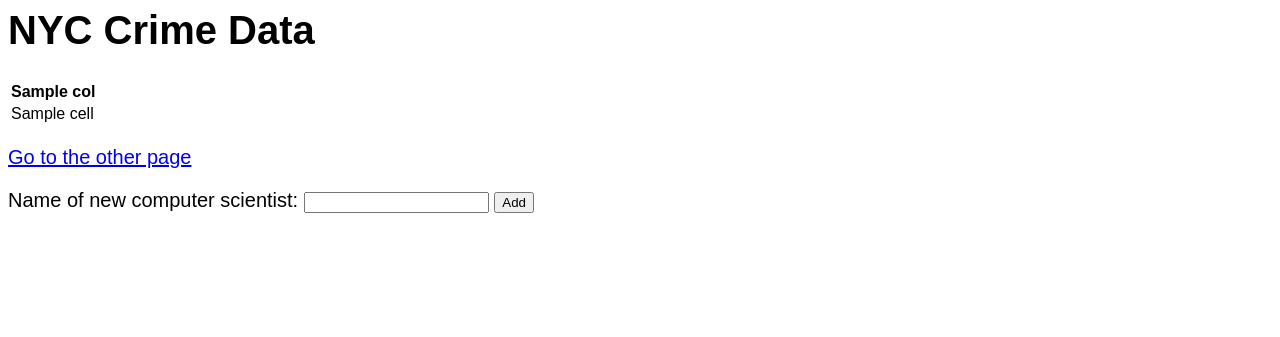
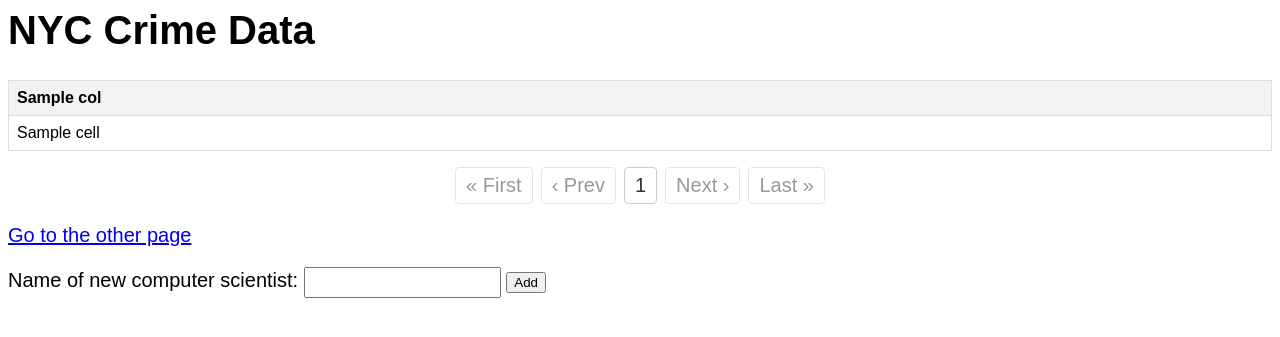
Before and after one commit to candylyt/nyc-crimedata, a Flask app: template templates/index.html in a window 1280 px wide. Shown: the top 337 px of the page. Run offline with Flask 3, Linux system fonts and the light colour scheme; the template is opened without the code that fills it: most values are stand-ins (such as "Sample title", 1, 10 or a date in 2020); parts of the project's set-up code (start-up, migrations or seed data) failed here and were passed over.

Commit message:
pagination of all data complete

```diff
--- a/server.py
+++ b/server.py
@@ -9,10 +9,12 @@ A debugger such as "pdb" may be helpful for debugging.
 Read about it online.
 """
 import os
+from pydoc import text
 # accessible as a variable in index.html:
 from sqlalchemy import *
 from sqlalchemy.pool import NullPool
 from flask import Flask, request, render_template, g, redirect, Response, abort
+from math import ceil
 
 tmpl_dir = os.path.join(os.path.dirname(os.path.abspath(__file__)), 'templates')
 app = Flask(__name__, template_folder=tmpl_dir)
@@ -113,14 +115,28 @@ def index():
 	See its API: https://flask.palletsprojects.com/en/1.1.x/api/#incoming-request-data
 	"""
 
+	# query parameters
+	page = max(int(request.args.get("page", 1)), 1)
+	incidents_per_page = 20
+
 	# DEBUG: this is debugging code to see what request looks like
 	print(request.args)
 
+	# count the total number of incidents
+	count_query = """
+	SELECT COUNT(*) As total
+	FROM incident;
+	"""
 
+	total_incidents = g.conn.execute(text(count_query)).scalar_one()
+	print(total_incidents)
+
+	total_pages = max(ceil(total_incidents/incidents_per_page), 1)
+	offset = (page - 1) * incidents_per_page
 	#
 	# example of a database query
 	#
-	select_query = """
+	data_query = """
 	SELECT i.occurred_date, ct.crime_type, lc.category, ct.severity, i.status, j.description AS jurisdiction, a.borough, a.postal_code
 	FROM incident i
 		JOIN address a ON i.address_id = a.address_id
@@ -128,9 +144,9 @@ def index():
 		JOIN classified_as ca ON i.incident_id = ca.incident_id
 		JOIN crimetype ct ON ca.crime_type_id = ct.crime_type_id
 		JOIN lawcategory lc ON lc.law_cat_id = ct.law_cat_id
-	LIMIT 10;
+	LIMIT :limit OFFSET :offset;
 	"""
-	cursor = g.conn.execute(text(select_query))
+	cursor = g.conn.execute(text(data_query), {"limit": incidents_per_page, "offset": offset})
 
 	rows = cursor.fetchall()
 	columns = cursor.keys()
@@ -138,6 +154,14 @@ def index():
 	# for result in cursor:
 	# 	incidents.append(result[0])
 	cursor.close()
+
+	base_args = {}
+	base_args["incidents_per_page"] = incidents_per_page
+
+	window = 3
+	start = max(page - window, 1)
+	end = min(page + window, total_pages)
+	page_numbers = list(range(start, end + 1))
 
 	#
 	# Flask uses Jinja templates, which is an extension to HTML where you can
@@ -173,7 +197,17 @@ def index():
 	# for example, the below file reads template/index.html
 	#
 	# return render_template("index.html", **context)
-	return render_template("index.html", rows=rows, columns=columns)
+	return render_template(
+		"index.html",
+		rows=rows,
+		columns=columns,
+		page=page,
+		per_page=incidents_per_page,
+		total=total_incidents,
+		total_pages=total_pages,
+		page_numbers=page_numbers,
+		base_args=base_args
+	)
 
 #
 # This is an example of a different path.  You can see it at:
--- a/templates/index.html
+++ b/templates/index.html
@@ -3,6 +3,61 @@
     body {
       font-size: 15pt;
       font-family: arial;
+    }
+    table {
+      border-collapse: collapse;
+      width: 100%;
+      margin-top: 16px;
+    }
+    th,
+    td {
+      border: 1px solid #ddd;
+      padding: 8px;
+      text-align: left;
+    }
+    th {
+      background: #f2f2f2;
+    }
+    .pagination {
+      display: flex;
+      justify-content: center;
+      align-items: center;
+      gap: 8px;
+      margin-top: 16px;
+      flex-wrap: wrap;
+    }
+    .pagination a,
+    .pagination span {
+      padding: 6px 10px;
+      border: 1px solid #ccc;
+      border-radius: 4px;
+      text-decoration: none;
+      color: #333;
+    }
+    .pagination .active {
+      background: blue;
+      color: #fff;
+      border-color: #333;
+    }
+    .pagination span {
+      opacity: 0.5;
+    }
+    .summary {
+      margin-top: 8px;
+      color: #666;
+    }
+    form.filters {
+      display: flex;
+      gap: 8px;
+      align-items: center;
+      margin-bottom: 12px;
+    }
+    input[type="text"],
+    input[type="number"] {
+      padding: 6px 8px;
+    }
+    button {
+      padding: 6px 10px;
     }
   </style>
 
@@ -28,6 +83,49 @@
       </tbody>
     </table>
 
+    <div class="pagination">
+      <!-- First / Prev -->
+      {% set args = base_args.copy() %} {% if page > 1 %} {% set args =
+      args.update({'page': 1}) %}
+      <a
+        href="{{ url_for('index', page=1, per_page=base_args.get('per_page')) }}"
+        >« First</a
+      >
+      <a
+        href="{{ url_for('index', page=page-1, per_page=base_args.get('per_page')) }}"
+        >‹ Prev</a
+      >
+      {% else %}
+      <span>« First</span>
+      <span>‹ Prev</span>
+      {% endif %}
+
+      <!-- Numbered page links -->
+      {% for p in page_numbers %} {% if p == page %}
+      <span class="active">{{ p }}</span>
+      {% else %}
+      <a
+        href="{{ url_for('index', page=p, per_page=base_args.get('per_page')) }}"
+        >{{ p }}</a
+      >
+      {% endif %} {% endfor %}
+
+      <!-- Next / Last -->
+      {% if page < total_pages %}
+      <a
+        href="{{ url_for('index', page=page+1, per_page=base_args.get('per_page')) }}"
+        >Next ›</a
+      >
+      <a
+        href="{{ url_for('index', page=total_pages, per_page=base_args.get('per_page')) }}"
+        >Last »</a
+      >
+      {% else %}
+      <span>Next ›</span>
+      <span>Last »</span>
+      {% endif %}
+    </div>
+
     <p><a href="another">Go to the other page</a></p>
 
     <form method="POST" action="/add">
```
